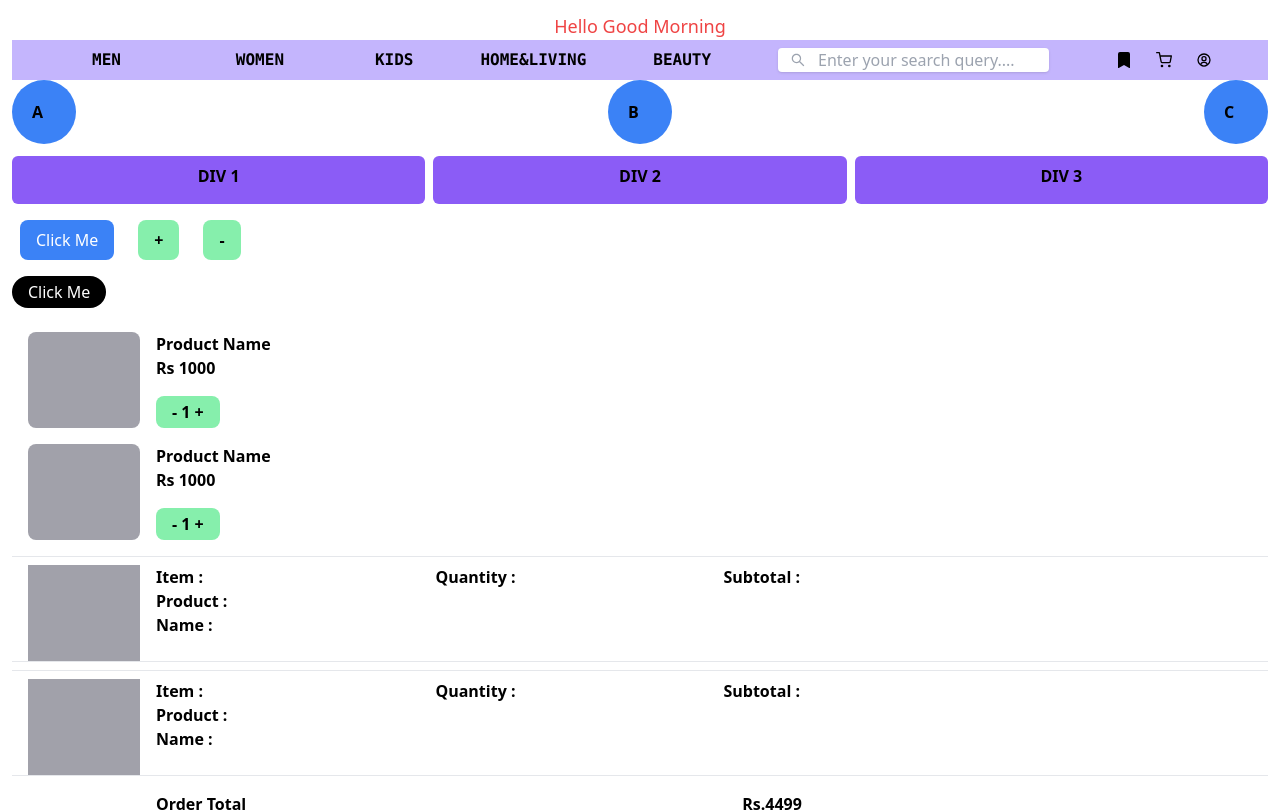
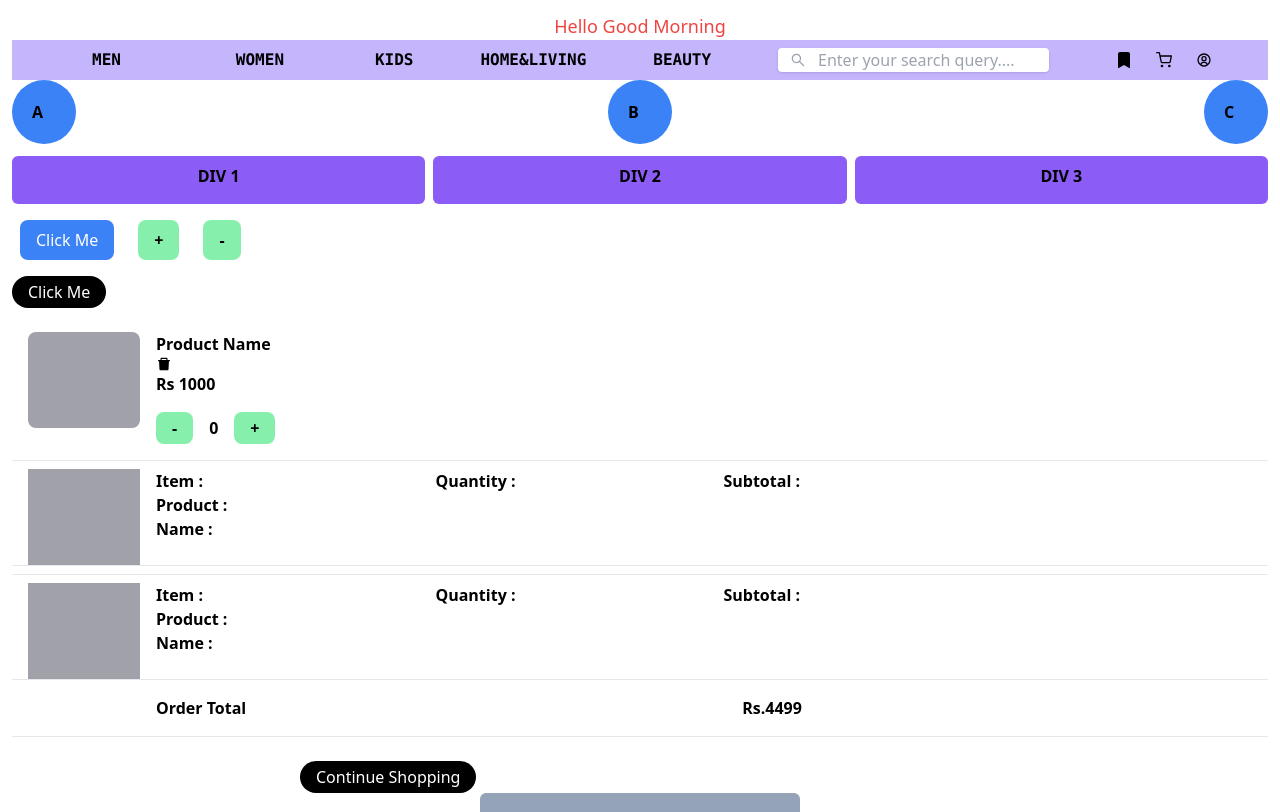
Before and after one commit to vivekanand-digi/tailwind-basics, a React (Create React App) app: page / in a window 1280 px wide. Shown: the top 812 px of the page. Built offline with nearby package versions, Linux system fonts and the light colour scheme.

Commit message:
implemented increase & decrease quantity

```diff
--- a/src/App.js
+++ b/src/App.js
@@ -4,14 +4,19 @@ import { FiShoppingCart } from "react-icons/fi";
 import { BiUserCircle } from "react-icons/bi";
 import { BsFillBookmarkFill } from "react-icons/bs";
 import { AiOutlineSearch } from "react-icons/ai";
+import { AiFillDelete } from "react-icons/ai";
 
 function App() {
 
   const [menuContent, setMenuContent] = useState(null);
+  const [quantity, setQuantity] = useState(0);
+  const basePrice = 1000;
+  const totalAmount =
+    quantity === 0 ? basePrice : basePrice * quantity;
 
   const handleMenHover = () => {
     setMenuContent(
-      <div className="px-10 py-4">
+      <div class="px-10 py-4">
         <li>TopWear</li>
         <li>BottomWear</li>
         <li>FootWear</li>
@@ -22,7 +27,7 @@ function App() {
 
   const handleWomenHover = () => {
     setMenuContent(
-      <div className="px-10 py-4">
+      <div class="px-10 py-4">
         <li>TopWear</li>
         <li>FootWear</li>
         <li>SportWear</li>
@@ -35,32 +40,42 @@ function App() {
     setMenuContent(null);
   };
 
+  const incrementQuantity = () => {
+    setQuantity(quantity + 1);
+  };
+
+  const decrementQuantity = () => {
+    if (quantity > 0) {
+      setQuantity(quantity - 1);
+    }
+  };
+
   return (
     <main class="p-3 ">
       <h1 class="text-center text-lg text-red-500">Hello Good Morning </h1>
 
-      <ul className="flex justify-between items-center bg-violet-300 px-14 py-2">
+      <ul class="flex justify-between items-center bg-violet-300 px-14 py-2">
         <div
-          className="flex group cursor-pointer relative"
+          class="flex group cursor-pointer relative"
           onMouseEnter={handleMenHover}
           onMouseLeave={handleMouseLeave}
         >
-          <div className="font-mono font-bold px-6">MEN</div>
+          <div class="font-mono font-bold px-6">MEN</div>
           {menuContent && (
-            <ul className="hidden absolute left-0 mt-7 py-2 bg-white border rounded-lg shadow-lg group-hover:block">
+            <ul class="hidden absolute left-0 mt-7 py-2 bg-white border rounded-lg shadow-lg group-hover:block">
               {menuContent}
             </ul>
           )}
         </div>
 
         <div
-          className="flex group cursor-pointer relative"
+          class="flex group cursor-pointer relative"
           onMouseEnter={handleWomenHover}
           onMouseLeave={handleMouseLeave}
         >
-          <div className="font-mono font-bold px-6">WOMEN</div>
+          <div class="font-mono font-bold px-6">WOMEN</div>
           {menuContent && (
-            <ul className="hidden absolute left-0 mt-7 py-2 bg-white border rounded-lg shadow-lg group-hover:block">
+            <ul class="hidden absolute left-0 mt-7 py-2 bg-white border rounded-lg shadow-lg group-hover:block">
               {menuContent}
             </ul>
           )}
@@ -69,7 +84,7 @@ function App() {
         <li class="font-mono font-bold"> HOME&LIVING</li>
         <li class="font-mono font-bold"> BEAUTY</li>
         <div class="relative">
-          <AiOutlineSearch className="absolute top-1/2 left-3 transform -translate-y-1/2 text-gray-400" />
+          <AiOutlineSearch class="absolute top-1/2 left-3 transform -translate-y-1/2 text-gray-400" />
           <input
             class="pl-10 placeholder-gray-400 text-gray-700 bg-white rounded shadow focus:outline-none focus:shadow-outline-blue focus:border-blue-300"
             placeholder="Enter your search query...."
@@ -121,36 +136,34 @@ function App() {
         </button>
       </div>
       <br />
-      <div class="flex">
-        <div class="px-4">
-          <div class="bg-zinc-400 h-24 w-28 rounded-lg"></div>
-        </div>
-        <div>
-          <span class="font-semibold">Product Name</span>
-          <div>
-            <span class="font-semibold">Rs 1000</span>
-          </div>
-          <button class="rounded-lg bg-green-300 px-4 py-1 font-bold my-4">
-            - 1 +
-          </button>
-        </div>
-      </div>
 
       <div class="flex">
         <div class="px-4">
           <div class="bg-zinc-400 h-24 w-28 rounded-lg"></div>
         </div>
         <div>
-          <span class="font-semibold">Product Name</span>
+          <span class="font-semibold">Product Name <AiFillDelete  />
+          </span>
           <div>
-            <span class="font-semibold">Rs 1000</span>
+            <span class="font-semibold">Rs {totalAmount}</span>
           </div>
-          <button class="rounded-lg bg-green-300 px-4 py-1 font-bold my-4">
-            - 1 +
-          </button>
+          <div class="flex items-center">
+            <button
+              class="rounded-lg bg-green-300 px-4 py-1 font-bold my-4"
+              onClick={decrementQuantity}
+            >
+              -
+            </button>
+            <span class="px-4 font-bold">{quantity}</span>
+            <button
+              class="rounded-lg bg-green-300 px-4 py-1 font-bold my-4"
+              onClick={incrementQuantity}
+            >
+              +
+            </button>
+          </div>
         </div>
       </div>
-
       <hr class="px-6 py-1" />
       <div class="flex">
         <div class="px-4">
```
